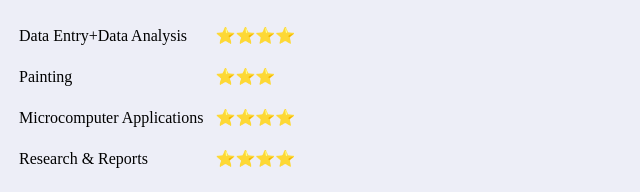
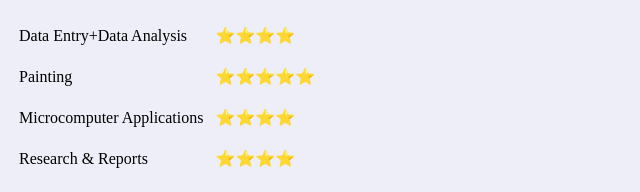
Before and after one commit to nikkiklein/cv, a plain HTML site: page index.html in a window 1280 px wide. Shown: the part 897-1089 px from the top of the page, 0-640 px from the left. Drawn offline with Linux system fonts and the light colour scheme.

Commit message:
More stars

```diff
--- a/index.html
+++ b/index.html
@@ -86,7 +86,7 @@
           <tr/>
           <tr>
           <td>Painting</td>
-          <td>&#11088;&#11088;&#11088;</td>
+          <td>&#11088;&#11088;&#11088;&#11088;&#11088;</td>
           <tr/>
           <tr>
           <td>Microcomputer Applications</td>
```
